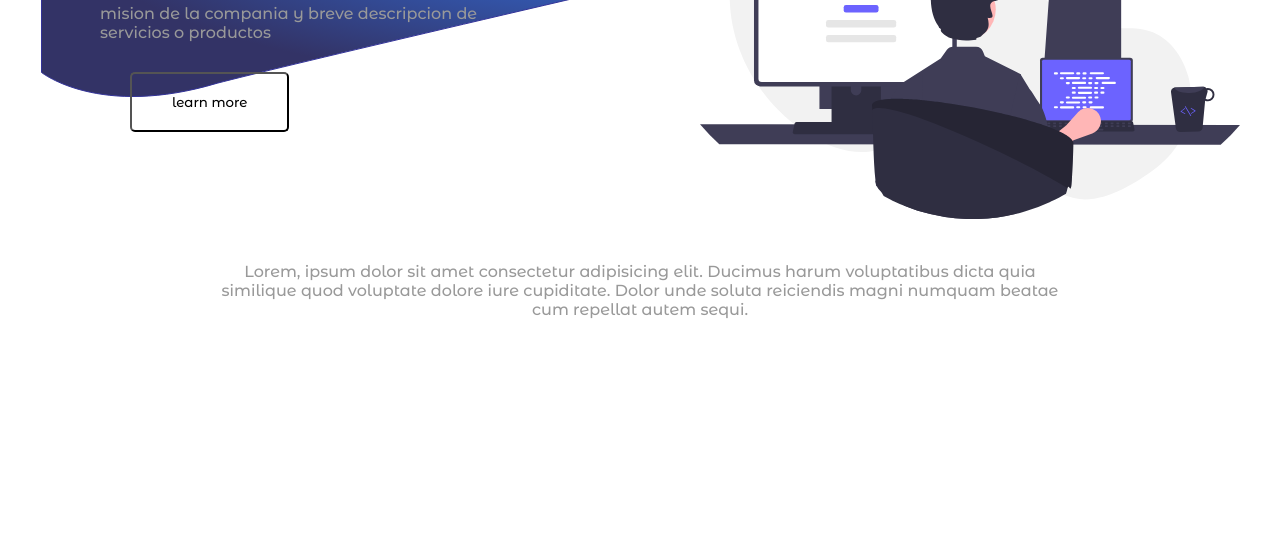
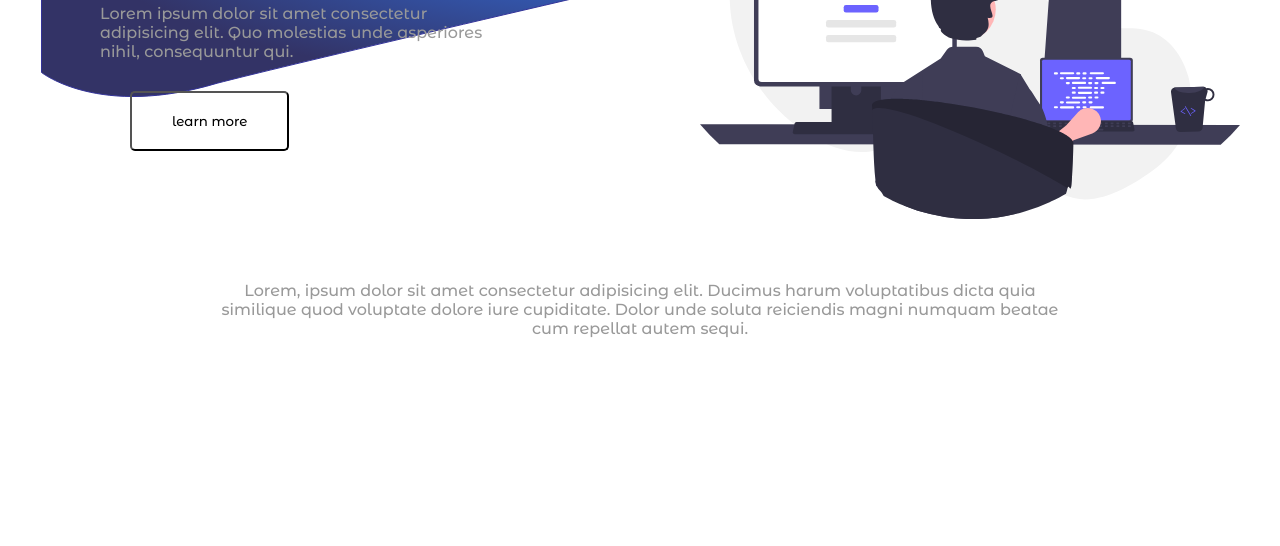
Before and after one commit to t0ng42013/e1-back-fs, a plain HTML site: page Practicas/Practicas E2/index.html in a window 1280 px wide. Shown: the part 254-800 px from the top of the page. Drawn offline with Linux system fonts and the light colour scheme.

Commit message:
section hero+about

```diff
--- a/Practicas/Practicas E2/index.html
+++ b/Practicas/Practicas E2/index.html
@@ -51,7 +51,7 @@
         <div class="hero-section">
           <h2 class="hero-title">Your company slogan here</h2>
           <p class="hero-info">
-            mision de la compania y breve descripcion de servicios o productos
+            Lorem ipsum dolor sit amet consectetur adipisicing elit. Quo molestias unde asperiores nihil, consequuntur qui.
           </p>
           <div class="hero-buttons">
             <button>learn more</button>
```
